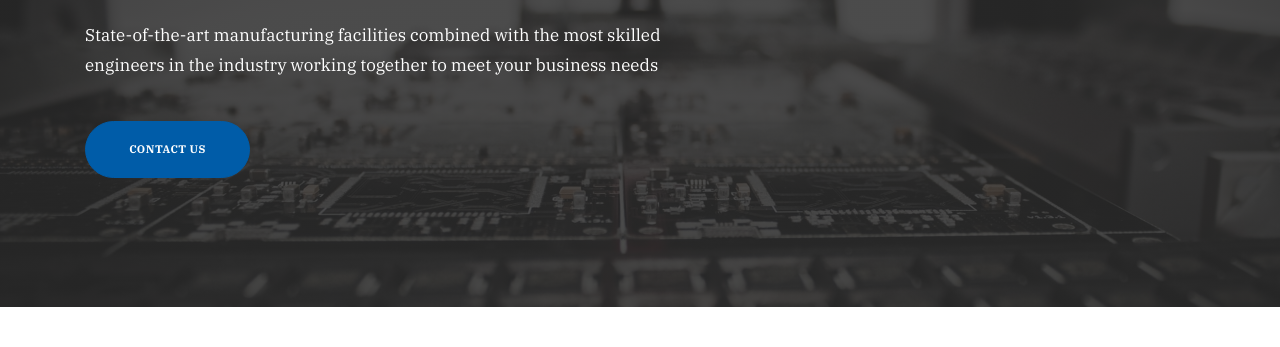
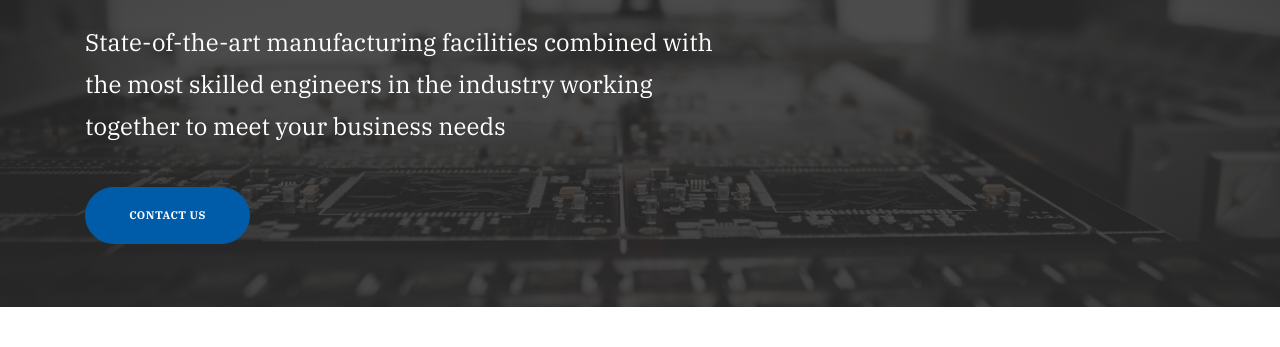
Before and after one commit to DFuenning/HanaSite, a plain HTML site: page index.html in a window 1280 px wide. Shown: the part 453-800 px from the top of the page. Drawn offline with Linux system fonts and the light colour scheme.

Commit message:
updated styling to landing page

```diff
--- a/style.css
+++ b/style.css
@@ -76,8 +76,8 @@ h6 {
 }
 
 .lead {
-    font-size: 1.0625rem;
-    font-weight: 300;
+    font-size: 24px;
+
 }
 
 
@@ -569,6 +569,7 @@ a:focus {
 .cta h3 {
     font-size: 28px;
     font-weight: 700;
+    color: #fff;
 }
 
 .cta .cta-btn {
```
